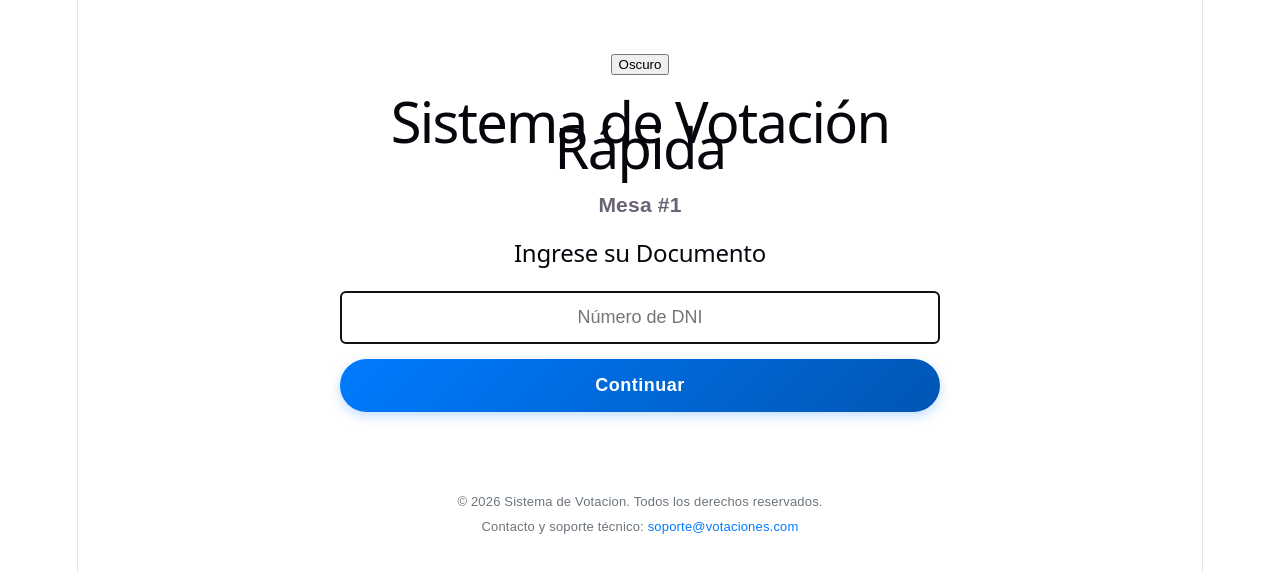
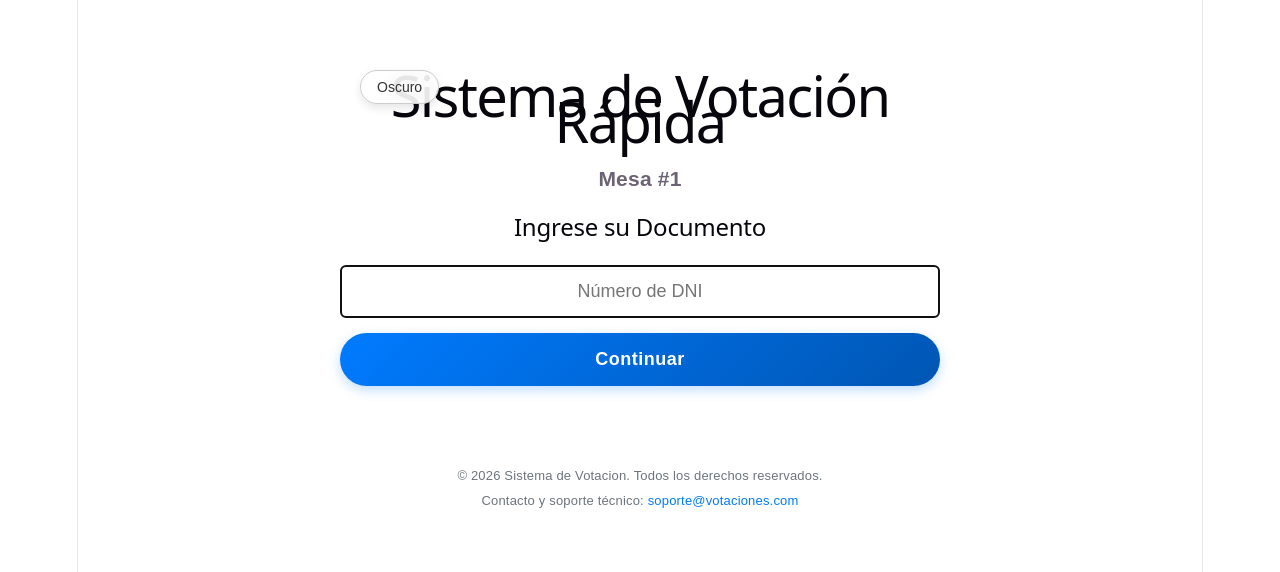
Before and after one commit to AngelSSJR/App-votaciones, a React (Vite) app in the folder Frontend/: page / in a window 1280 px wide. Shown: the top 572 px of the page. Built offline with nearby package versions, Linux system fonts and the light colour scheme.

Commit message:
feat: agregar botón de tema y soporte para modo oscuro

```diff
--- a/Frontend/src/App.css
+++ b/Frontend/src/App.css
@@ -136,3 +136,44 @@
       transform: translateY(0);
     }
   }
+
+  .btn-tema {
+    position: fixed;
+    top: 20px;
+    left: 20px;
+    background: rgba(255, 255, 255, 0.9);
+    color: #333;
+    border: 1px solid #ccc;
+    border-radius: 30px;
+    padding: 8px 16px;
+    font-size: 14px;
+    font-weight: 500;
+    cursor: pointer;
+    display: flex;
+    align-items: center;
+    gap: 6px;
+    box-shadow: 0 4px 10px rgba(0, 0, 0, 0.1);
+    backdrop-filter: blur(8px);
+    transition: all 0.3s ease;
+    z-index: 1000;
+  }
+
+  .btn-tema:hover {
+    transform: translateY(-2px);
+    box-shadow: 0 6px 14px rgba(0, 0, 0, 0.15);
+  }
+
+  body {
+    transition: background-color 0.3s esae, color 0.3s ease;
+  }
+
+  body.dark-mode {
+    background-color: #121212;
+    color: #e0e0e0;
+  }
+
+  body.dark-mode h1
+  body.dark-mode h2
+  body.dark-mode h3 {
+    color: #ffffff;
+  }
```
